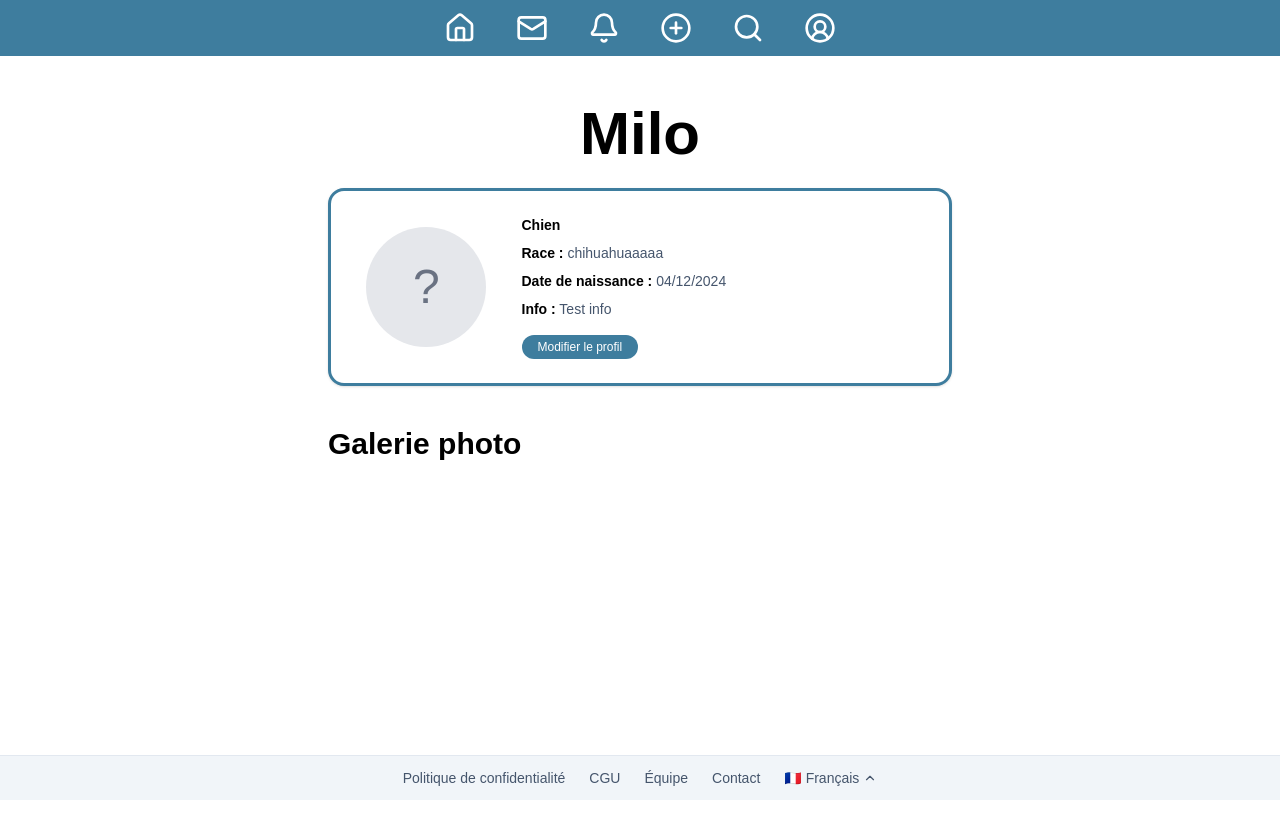
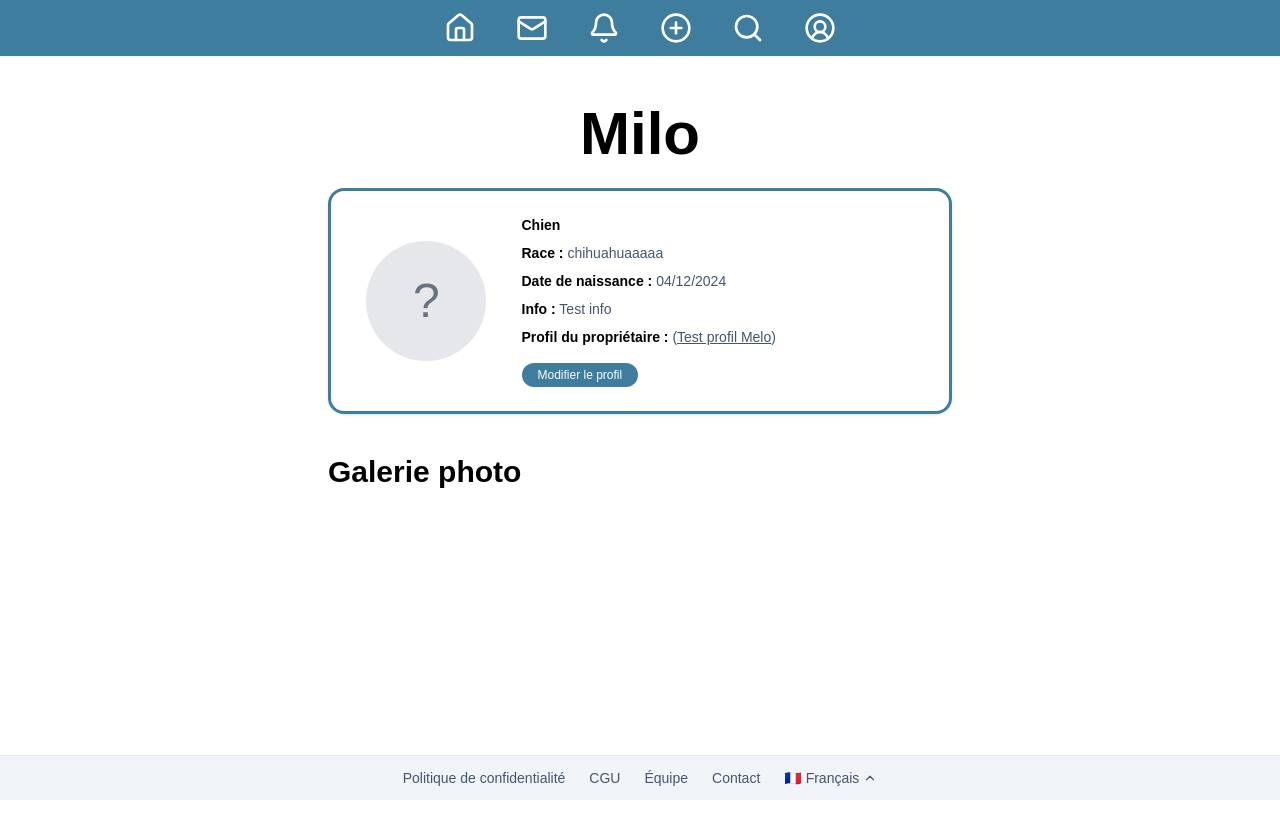
Before and after one commit to Jayleeva/42transcendence, a Next.js app in the folder frontend/: page /pet/1 in a window 1280 px wide. Shown: the top 838 px of the page. Built offline with nearby package versions, Linux system fonts and the light colour scheme; a web font is replaced by a local one.

Commit message:
Update : petCard with link to profil owner

```diff
--- a/frontend/app/(app)/pet/[id]/page.tsx
+++ b/frontend/app/(app)/pet/[id]/page.tsx
@@ -13,7 +13,7 @@ export default function Page() {
     <main className="flex flex-col item-center gap-6 px-6 py-12 min-h-screen max-w-2xl mx-auto">
 
     <h1 className="font-display text-6xl font-bold text-center">Milo</h1>
-    <PetCard id={1} type="dog" race="chihuahuaaaaa" photoUrl={undefined} dateOfBirth="04/12/2024" info="Test info"></PetCard>
+    <PetCard id={1} type="dog" race="chihuahuaaaaa" photoUrl={undefined} dateOfBirth="04/12/2024" info="Test info" ownerProfileLink="/profile-student"></PetCard>
     <h2 className="font-display text-3xl font-bold pt-4">Galerie photo</h2>
     </main>
   );
--- a/frontend/components/features/PetCard.tsx
+++ b/frontend/components/features/PetCard.tsx
@@ -12,6 +12,7 @@ type PetCardProps = {
   photoUrl?: string | null;
   info?: string | null;
   isOwner?: boolean;
+  ownerProfileLink?: string | null;
 };
 
 export default function PetCard({
@@ -22,6 +23,7 @@ export default function PetCard({
   photoUrl,
   info,
   isOwner = true,
+  ownerProfileLink,
 }: PetCardProps) {
   const typeLabel = getPetTypeLabel(type);
 
@@ -36,6 +38,11 @@ export default function PetCard({
         {race && <p><span className="font-bold text-black">Race :</span> {race}</p>}
         {dateOfBirth && <p><span className="font-bold text-black">Date de naissance :</span> {dateOfBirth}</p>}
         {info && <p><span className="font-bold text-black">Info :</span> {info}</p>}
+        {ownerProfileLink && <p><span className="font-bold text-black">Profil du propriétaire :</span> (
+          <Link href={ownerProfileLink} className="underline">
+            Test profil Melo
+          </Link>
+        )</p>}
         {isOwner && (
           <Link
             href={`/pet/${id}/edit`}
```
